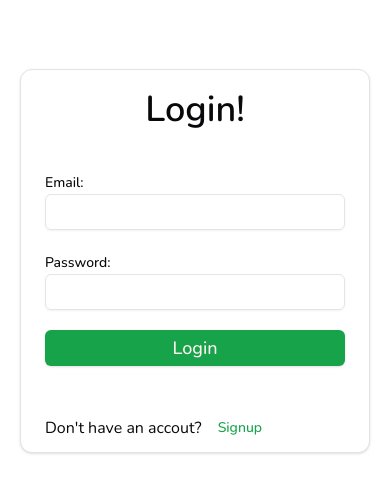
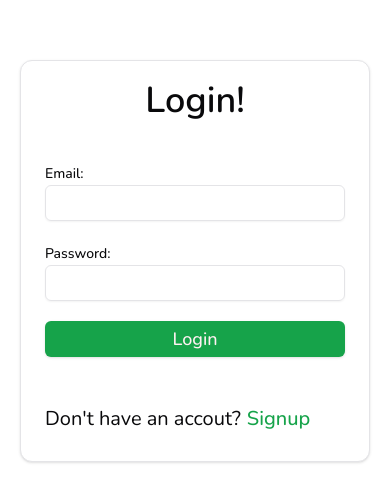
Before and after one commit to frustrated018/Hive-Mind, a React (Vite) app: page /login in a window 390 px wide. Shown: the part 161-662 px from the top of the page. Built offline with nearby package versions, Linux system fonts and the light colour scheme.

Commit message:
Updated the login and signup redirect

```diff
--- a/src/routes/_auth-layout.login.tsx
+++ b/src/routes/_auth-layout.login.tsx
@@ -11,7 +11,7 @@ export const Route = createFileRoute("/_auth-layout/login")({
 function LoginComponent() {
   return (
     <div className="flex justify-center items-center h-full">
-      <Card className="flex flex-col gap-5 h-96 w-full md:w-[70%] lg:w-[90%] xl:w-[70%] mx-auto">
+      <Card className="flex flex-col gap-5 w-full md:w-[70%] lg:w-[90%] xl:w-[70%] mx-auto">
         <h3 className="text-center font-semibold text-4xl my-5">Login!</h3>
         <CardContent>
           <form className="space-y-5">
@@ -39,9 +39,15 @@ function LoginComponent() {
           </form>
         </CardContent>
         <CardFooter>
-          <div className="inline-flex items-center">
+          <div className="inline-flex items-center text-xl">
             Don&apos;t have an accout?
-            <Link to="/signup" className={buttonVariants({ variant: "link" })}>
+            <Link
+              to="/signup"
+              className={buttonVariants({
+                variant: "link",
+                className: "text-xl -ml-2.5",
+              })}
+            >
               Signup
             </Link>
           </div>
--- a/src/routes/_auth-layout.signup.tsx
+++ b/src/routes/_auth-layout.signup.tsx
@@ -47,9 +47,9 @@ function SignupComponent() {
           </form>
         </CardContent>
         <CardFooter>
-          <div className="inline-flex items-center">
-            Already have an accout?
-            <Link to="/login" className={buttonVariants({ variant: "link" })}>
+          <div className="inline-flex items-center text-xl">
+            Already have an account?
+            <Link to="/login" className={buttonVariants({ variant: "link", className: "text-xl -ml-2.5" })}>
               Login
             </Link>
           </div>
```
